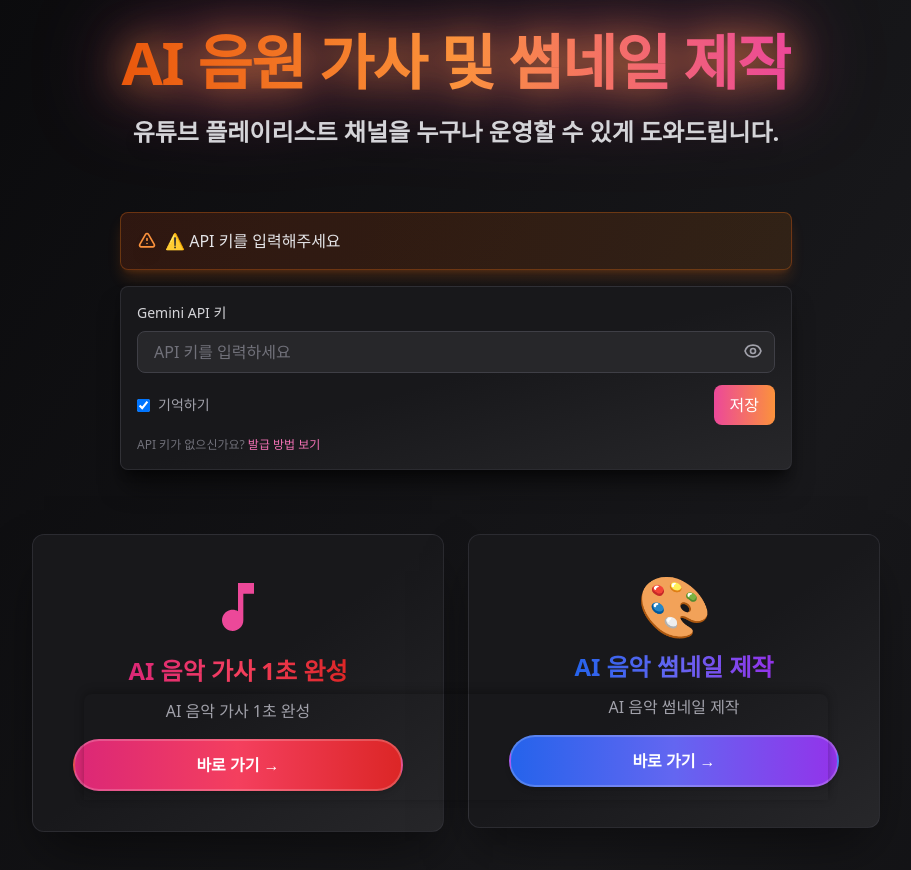
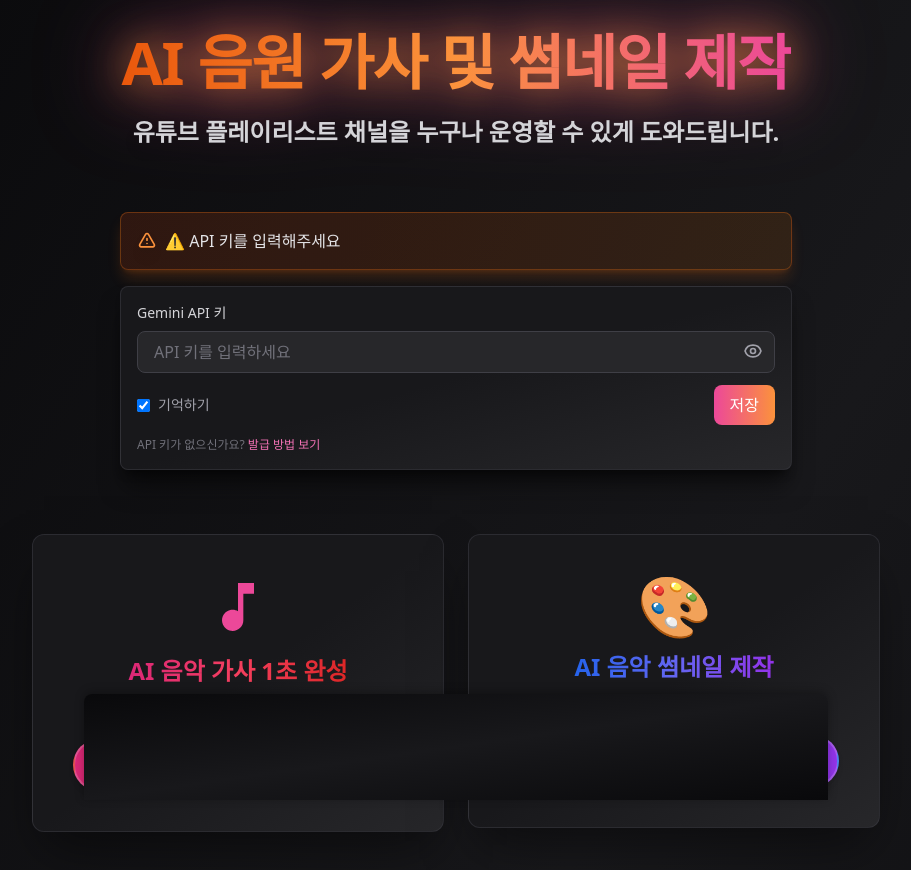
Before and after one commit to angibeom0985-arch/aimusic-l, a React (Vite) app: page / in a window 1280 px wide. Shown: the top 870 px of the page, without its empty margins (184-1095 px from the left). Built offline with nearby package versions, Linux system fonts and the light colour scheme.

Commit message:
앵커광고 배경색을 웹사이트 배경색과 동일하게 변경

```diff
--- a/components/FloatingBanner.tsx
+++ b/components/FloatingBanner.tsx
@@ -47,7 +47,7 @@ const FloatingBanner: React.FC = () => {
         left: "50%",
         transform: "translateX(-50%)",
         zIndex: 1000,
-        backgroundColor: "transparent",
+        background: "linear-gradient(to bottom right, rgb(9, 9, 11), rgb(24, 24, 27), rgb(9, 9, 11))",
         boxShadow: "0 -2px 10px rgba(0,0,0,0.3)",
         borderRadius: "8px 8px 0 0",
         padding: "8px",
```
